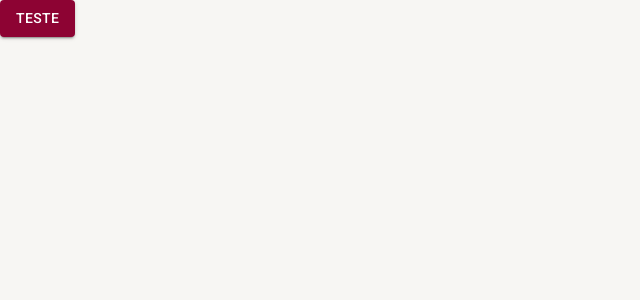
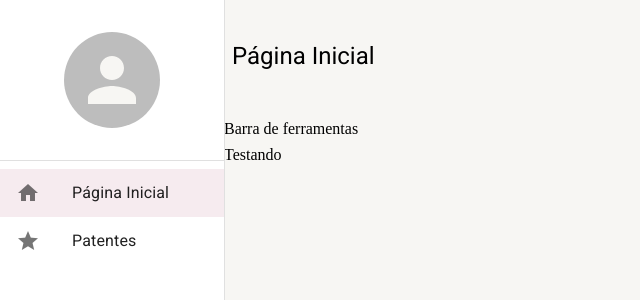
Before and after one commit to caiordev/FRONTEND_TCC, a React (Vite) app: page /pagina-inicial in a window 1280 px wide. Shown: the top 300 px of the page, without its empty margins (0-640 px from the left). Built offline with nearby package versions, Linux system fonts and the light colour scheme.

Commit message:
feat: add layout base and contexts

```diff
--- a/src/app/App.tsx
+++ b/src/app/App.tsx
@@ -1,13 +1,19 @@
 import { BrowserRouter } from "react-router-dom";
 import { AppRoutes } from "./routes";
+import { MenuLateral } from "./shared/components";
+import { DrawerProvider } from "./shared/contexts";
 import { AppThemeProvider } from "./shared/contexts/ThemeContext";
 
 export function App() {
   return (
     <AppThemeProvider>
-      <BrowserRouter>
-        <AppRoutes />
-      </BrowserRouter>
+      <DrawerProvider>
+        <BrowserRouter>
+          <MenuLateral>
+            <AppRoutes />
+          </MenuLateral>
+        </BrowserRouter>
+      </DrawerProvider>
     </AppThemeProvider>
   );
 }
--- /dev/null
+++ b/src/app/pages/dashboard/Dashboard.tsx
@@ -0,0 +1,7 @@
+import { LayoutBaseDePagina } from "app/shared/layouts/LayoutBaseDePagina";
+
+export const Dashboard = () => {
+  return (
+    <LayoutBaseDePagina titulo="Página Inicial">Testando</LayoutBaseDePagina>
+  );
+};
--- a/src/app/pages/index.ts
+++ b/src/app/pages/index.ts
@@ -1 +1,2 @@
 export * from "./tela-consulta-2/TelaConsulta2";
+export * from "./dashboard/Dashboard";
--- a/src/app/routes/index.tsx
+++ b/src/app/routes/index.tsx
@@ -1,20 +1,27 @@
-import { Button } from "@mui/material";
-import { TelaConsulta2 } from "app/pages";
-import { useAppThemeContext } from "app/shared/contexts/ThemeContext";
+import { Dashboard, TelaConsulta2 } from "app/pages";
+import { useDrawerContext } from "app/shared/contexts";
+import { useEffect } from "react";
 import { Route, Routes, Navigate } from "react-router-dom";
 
 export const AppRoutes = () => {
-  const { toggleTheme } = useAppThemeContext();
+  const { setDrawerOptions } = useDrawerContext();
+  useEffect(() => {
+    setDrawerOptions([
+      {
+        label: "Página Inicial",
+        icon: "home",
+        path: "/pagina-inicial",
+      },
+      {
+        label: "Patentes",
+        icon: "star",
+        path: "/patentes",
+      },
+    ]);
+  }, []);
   return (
     <Routes>
-      <Route
-        path="/pagina-inicial"
-        element={
-          <Button variant="contained" color="primary" onClick={toggleTheme}>
-            Teste
-          </Button>
-        }
-      />
+      <Route path="/pagina-inicial" element={<Dashboard />} />
       <Route path="/pesquisa" element={<TelaConsulta2 />} />
 
       <Route path="*" element={<Navigate to="/pagina-inicial" />} />
--- /dev/null
+++ b/src/app/shared/components/index.ts
@@ -0,0 +1 @@
+export * from "./menu-lateral/MenuLateral";
--- /dev/null
+++ b/src/app/shared/components/menu-lateral/MenuLateral.tsx
@@ -0,0 +1,104 @@
+import {
+  Avatar,
+  Box,
+  Divider,
+  Drawer,
+  Icon,
+  List,
+  ListItemButton,
+  ListItemIcon,
+  ListItemText,
+  useMediaQuery,
+  useTheme,
+} from "@mui/material";
+import { useDrawerContext } from "app/shared/contexts";
+import { useMatch, useNavigate, useResolvedPath } from "react-router-dom";
+
+interface IListItemLinkProps {
+  to: string;
+  label: string;
+  icon: string;
+  onClick: (() => void) | undefined;
+}
+
+const ListItemLink: React.FC<IListItemLinkProps> = ({
+  to,
+  icon,
+  label,
+  onClick,
+}) => {
+  const navigate = useNavigate();
+
+  const resolvedPath = useResolvedPath(to);
+  const match = useMatch({ path: resolvedPath.pathname, end: false });
+
+  const handleClick = () => {
+    navigate(to);
+    onClick?.();
+  };
+  return (
+    <ListItemButton selected={!!match} onClick={handleClick}>
+      <ListItemIcon>
+        <Icon>{icon}</Icon>
+      </ListItemIcon>
+      <ListItemText primary={label} />
+    </ListItemButton>
+  );
+};
+interface MenuLateralProps {
+  children: React.ReactNode;
+}
+
+export const MenuLateral: React.FC<MenuLateralProps> = ({ children }) => {
+  const { isDrawerOpen, toggleDrawerOpen, drawerOptions } = useDrawerContext();
+  const theme = useTheme();
+  const smDown = useMediaQuery(theme.breakpoints.down("sm"));
+
+  return (
+    <>
+      <Drawer
+        open={isDrawerOpen}
+        variant={smDown ? "temporary" : "permanent"}
+        onClose={toggleDrawerOpen}
+      >
+        <Box
+          width={theme.spacing(28)}
+          height="100%"
+          display="flex"
+          flexDirection="column"
+        >
+          <Box
+            width="100%"
+            height={theme.spacing(20)}
+            display="flex"
+            alignItems="center"
+            justifyContent="center"
+          >
+            <Avatar
+              sx={{ height: theme.spacing(12), width: theme.spacing(12) }}
+              src=""
+            ></Avatar>
+          </Box>
+
+          <Divider />
+          <Box flex={1}>
+            <List component="nav">
+              {drawerOptions.map((drawerOption) => (
+                <ListItemLink
+                  to={drawerOption.path}
+                  key={drawerOption.path}
+                  icon={drawerOption.icon}
+                  label={drawerOption.label}
+                  onClick={smDown ? toggleDrawerOpen : undefined}
+                />
+              ))}
+            </List>
+          </Box>
+        </Box>
+      </Drawer>
+      <Box height="100vh" marginLeft={smDown ? 0 : theme.spacing(28)}>
+        {children}
+      </Box>
+    </>
+  );
+};
--- /dev/null
+++ b/src/app/shared/contexts/DrawerContext.tsx
@@ -0,0 +1,54 @@
+import { createContext, useCallback, useContext, useState } from "react";
+
+interface IDrawerOption {
+  icon: string;
+  label: string;
+  path: string;
+}
+
+interface IDrawerContextData {
+  isDrawerOpen: boolean;
+  toggleDrawerOpen: () => void;
+  drawerOptions: IDrawerOption[];
+  setDrawerOptions: (newDrawerOptions: IDrawerOption[]) => void;
+}
+
+const DrawerContext = createContext({} as IDrawerContextData);
+
+interface IDrawerProviderProps {
+  children: React.ReactNode;
+}
+
+export const useDrawerContext = () => {
+  return useContext(DrawerContext);
+};
+
+export const DrawerProvider: React.FC<IDrawerProviderProps> = ({
+  children,
+}) => {
+  const [isDrawerOpen, setIsDrawerOpen] = useState(false);
+  const [drawerOptions, setDrawerOptions] = useState<IDrawerOption[]>([]);
+
+  const toggleDrawerOpen = useCallback(() => {
+    setIsDrawerOpen((oldDrawerOpen) => !oldDrawerOpen);
+  }, []);
+  const handleSetDrawerOptions = useCallback(
+    (newDrawerOptions: IDrawerOption[]) => {
+      setDrawerOptions(newDrawerOptions);
+    },
+    []
+  );
+
+  return (
+    <DrawerContext.Provider
+      value={{
+        isDrawerOpen,
+        drawerOptions,
+        toggleDrawerOpen,
+        setDrawerOptions: handleSetDrawerOptions,
+      }}
+    >
+      {children}
+    </DrawerContext.Provider>
+  );
+};
--- a/src/app/shared/contexts/ThemeContext.tsx
+++ b/src/app/shared/contexts/ThemeContext.tsx
@@ -16,13 +16,13 @@ interface IThemeContextData {
 
 const ThemeContext = createContext({} as IThemeContextData);
 
+interface IAppThemeProviderProps {
+  children: React.ReactNode;
+}
+
 export const useAppThemeContext = () => {
   return useContext(ThemeContext);
 };
-
-interface IAppThemeProviderProps {
-  children: React.ReactNode;
-}
 
 export const AppThemeProvider: React.FC<IAppThemeProviderProps> = ({
   children,
@@ -35,8 +35,7 @@ export const AppThemeProvider: React.FC<IAppThemeProviderProps> = ({
   }, []);
 
   const theme = useMemo(() => {
-    if (themeName === "light") return LightTheme;
-
+    if (themeName == "light") return LightTheme;
     return DarkTheme;
   }, [themeName]);
 
--- /dev/null
+++ b/src/app/shared/contexts/index.ts
@@ -0,0 +1,2 @@
+export * from "./ThemeContext";
+export * from "./DrawerContext";
--- /dev/null
+++ b/src/app/shared/layouts/LayoutBaseDePagina.tsx
@@ -0,0 +1,48 @@
+import {
+  Icon,
+  IconButton,
+  Typography,
+  useMediaQuery,
+  useTheme,
+} from "@mui/material";
+import { Box } from "@mui/system";
+import { useDrawerContext } from "../contexts";
+
+interface ILayoutBaseDePagina {
+  children: React.ReactNode;
+  titulo: string;
+}
+
+export const LayoutBaseDePagina: React.FC<ILayoutBaseDePagina> = ({
+  children,
+  titulo,
+}) => {
+  const theme = useTheme();
+  const smDown = useMediaQuery(theme.breakpoints.down("sm"));
+
+  const { toggleDrawerOpen } = useDrawerContext();
+
+  return (
+    <Box height="100%" display="flex" flexDirection="column" gap={1}>
+      <Box
+        display="flex"
+        alignItems="center"
+        padding={1}
+        height={theme.spacing(12)}
+        gap={1}
+      >
+        {smDown && (
+          <IconButton onClick={toggleDrawerOpen}>
+            <Icon>menu</Icon>
+          </IconButton>
+        )}
+
+        <Typography variant="h5">{titulo}</Typography>
+      </Box>
+
+      <Box>Barra de ferramentas</Box>
+
+      <Box>{children}</Box>
+    </Box>
+  );
+};
--- /dev/null
+++ b/src/app/shared/layouts/index.ts
@@ -0,0 +1 @@
+export * from "./LayoutBaseDePagina";
```
